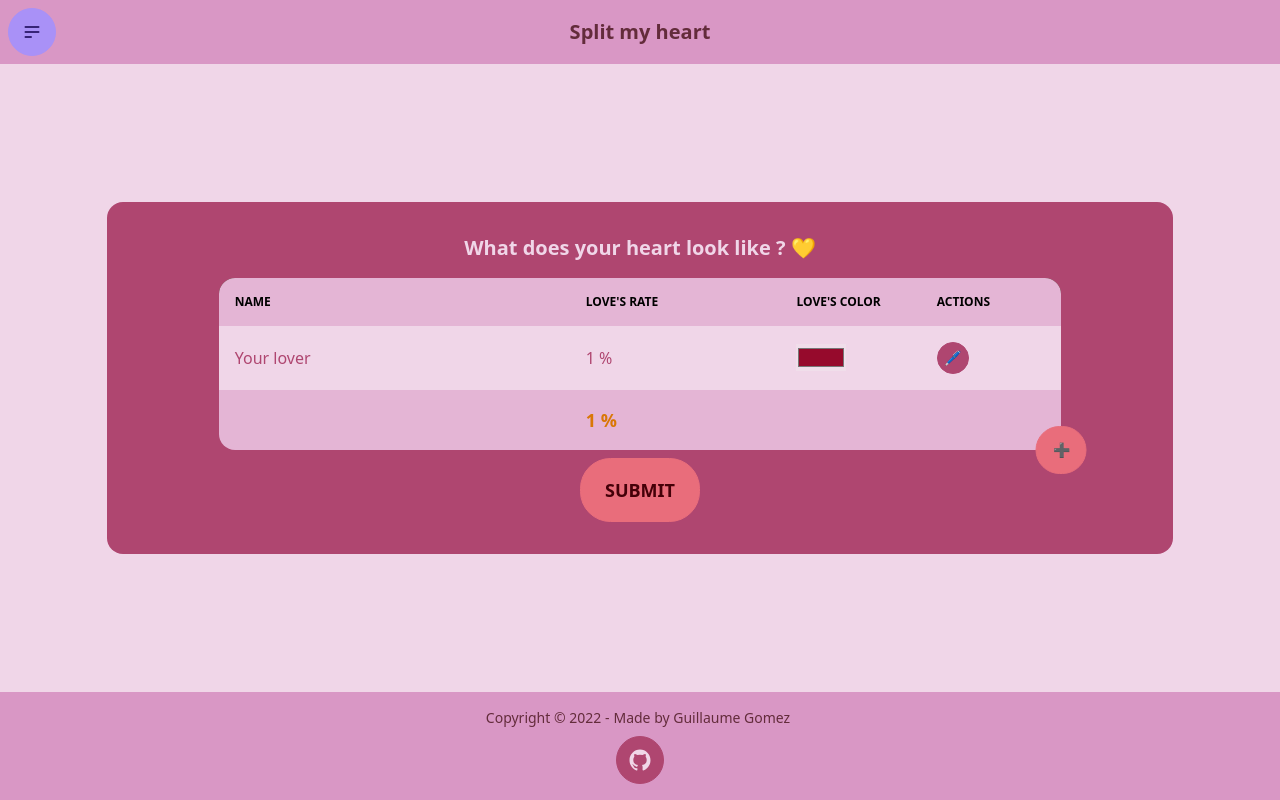
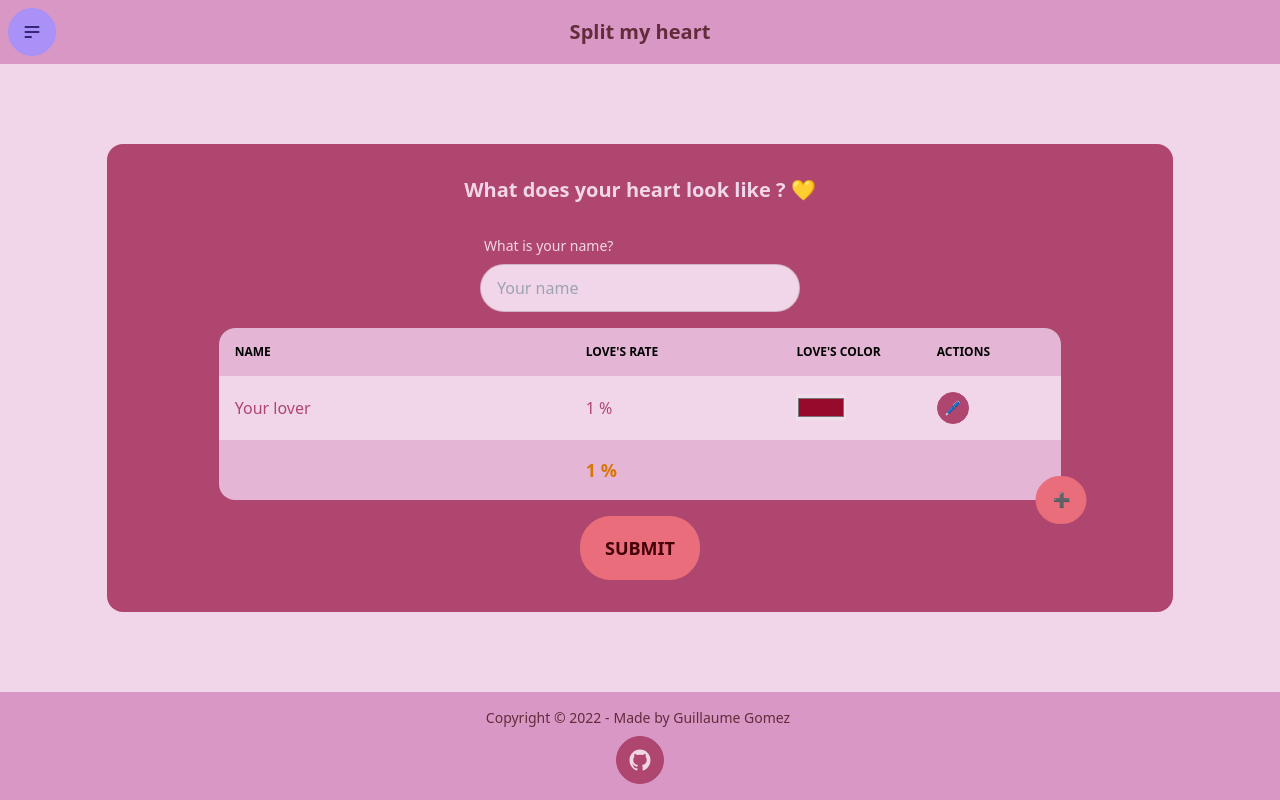
Before and after one commit to guillaume-gomez/split-my-heart, a React (Create React App) app: page / in a window 1280 px wide. Built offline with nearby package versions, Linux system fonts and the light colour scheme.

Commit message:
use sumOf instead of reivent the wheel

```diff
--- a/src/Components/Form.tsx
+++ b/src/Components/Form.tsx
@@ -1,7 +1,7 @@
 import React, { useState } from 'react';
 import LoverTable from "./LoverTable";
 import ErrorForm from "./ErrorForm";
-import { uniqBy } from "lodash";
+import { uniqBy, sumBy } from "lodash";
 
 export interface LoverInterface {
   name: string;
@@ -20,6 +20,7 @@ const initialState : LoverInterface[] = [defaultLover];
 
 function Form({onSubmit: submitParams} : FormInterface) {
   const [lovers, setLovers] = useState<LoverInterface[]>(initialState);
+  const [name, setName] = useState<string>("");
   const [error, setError] = useState<string>("");
 
   function deleteLover(index: number) {
@@ -55,11 +56,7 @@ function Form({onSubmit: submitParams} : FormInterface) {
   }
 
   function validatePercentages(pendingLovers: LoverInterface[]) : number {
-    const sumOfLove = pendingLovers.reduce(
-      (acc, lover, positionLover) => {
-        return acc + lover.percentage;
-      }
-    , 0);
+    const sumOfLove = sumBy(pendingLovers, 'percentage');
     return 100 - sumOfLove;
   }
 
@@ -86,17 +83,31 @@ function Form({onSubmit: submitParams} : FormInterface) {
 
   }
 
+  console.log(name)
+
 
   return (
-
-    <div className="flex flex-col gap-2 items-center">
+    <div className="flex flex-col gap-4 items-center">
           <div className="w-11/12">
           { error ? <ErrorForm message={error} /> : <></> }
+          </div>
+          <div className="form-control w-full max-w-xs">
+            <label className="label">
+              <span className="label-text text-neutral-content">What is your name?</span>
+            </label>
+            <input
+              type="text"
+              placeholder="Your name"
+              className="input input-bordered text-neutral"
+              value={name}
+              onChange={event => setName(event.target.value)}
+            />
           </div>
           <div className="indicator w-11/12">
             <div className="indicator-item indicator-bottom">
               <button className="btn btn-primary" onClick={() => addLover()}>➕</button>
             </div>
+
             <div className="overflow-x-auto w-full">
               <LoverTable
                 lovers={lovers}
```
